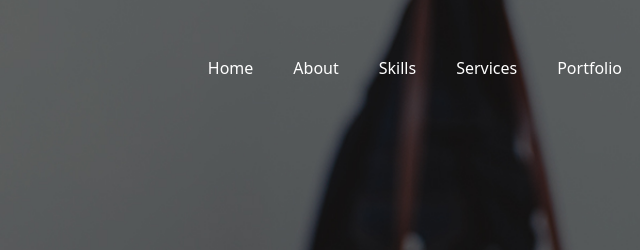
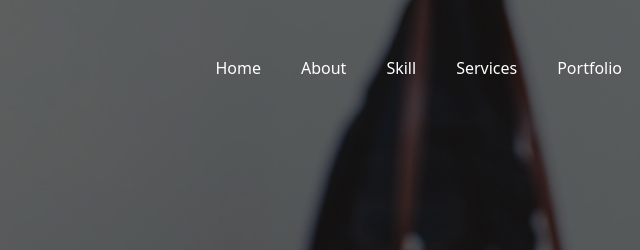
Before and after one commit to devTamim/portfolio-bd-task, a plain HTML site: page index.html in a window 1280 px wide. Shown: the top 250 px of the page, 422-1062 px from the left. Drawn offline with nearby package versions, Linux system fonts and the light colour scheme.

Commit message:
remove s

```diff
--- a/index.html
+++ b/index.html
@@ -51,7 +51,7 @@
             <a class="nav-link text-white" href="#about">About</a>
           </li>
           <li class="nav-item pe-2">
-            <a class="nav-link text-white" href="#skills">Skills</a>
+            <a class="nav-link text-white" href="#skills">Skill</a>
           </li>
           <li class="nav-item pe-2">
             <a class="nav-link text-white" href="#services">Services</a>
```
